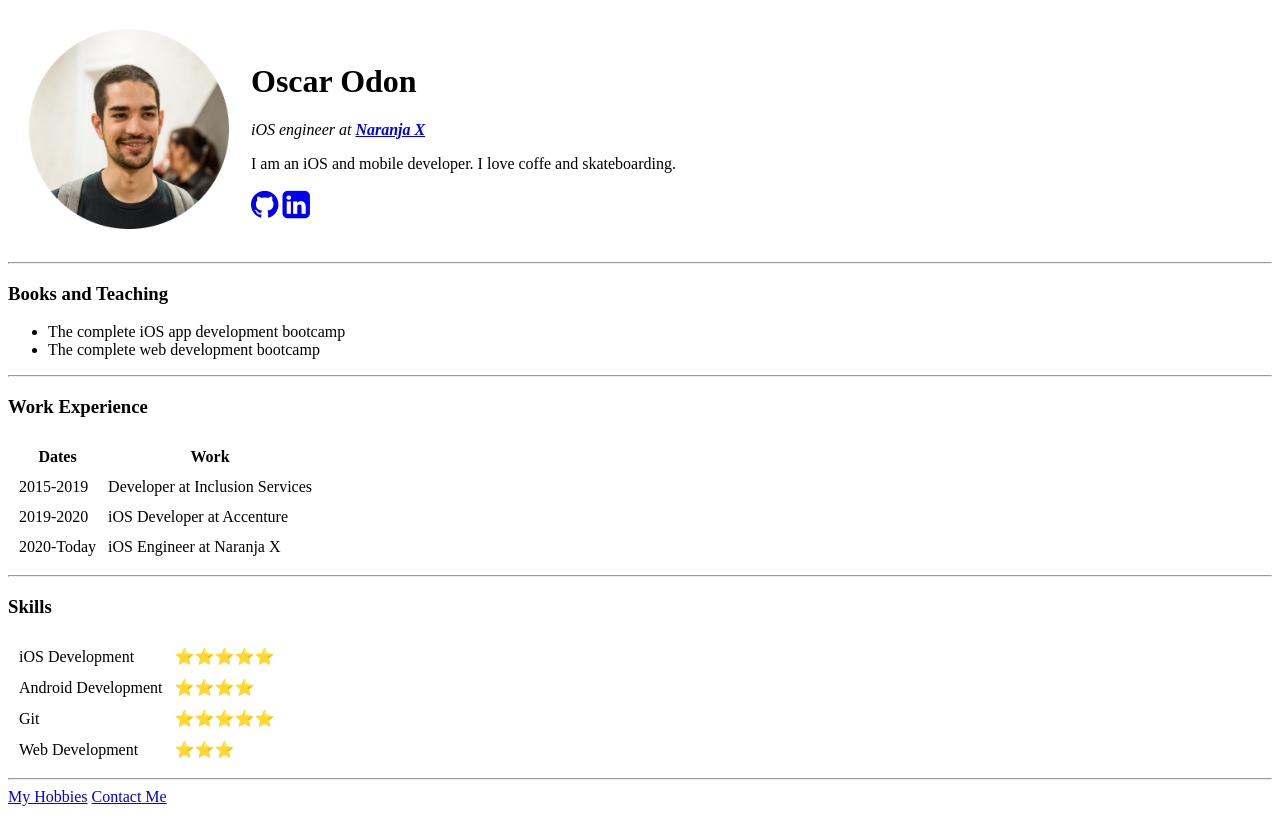
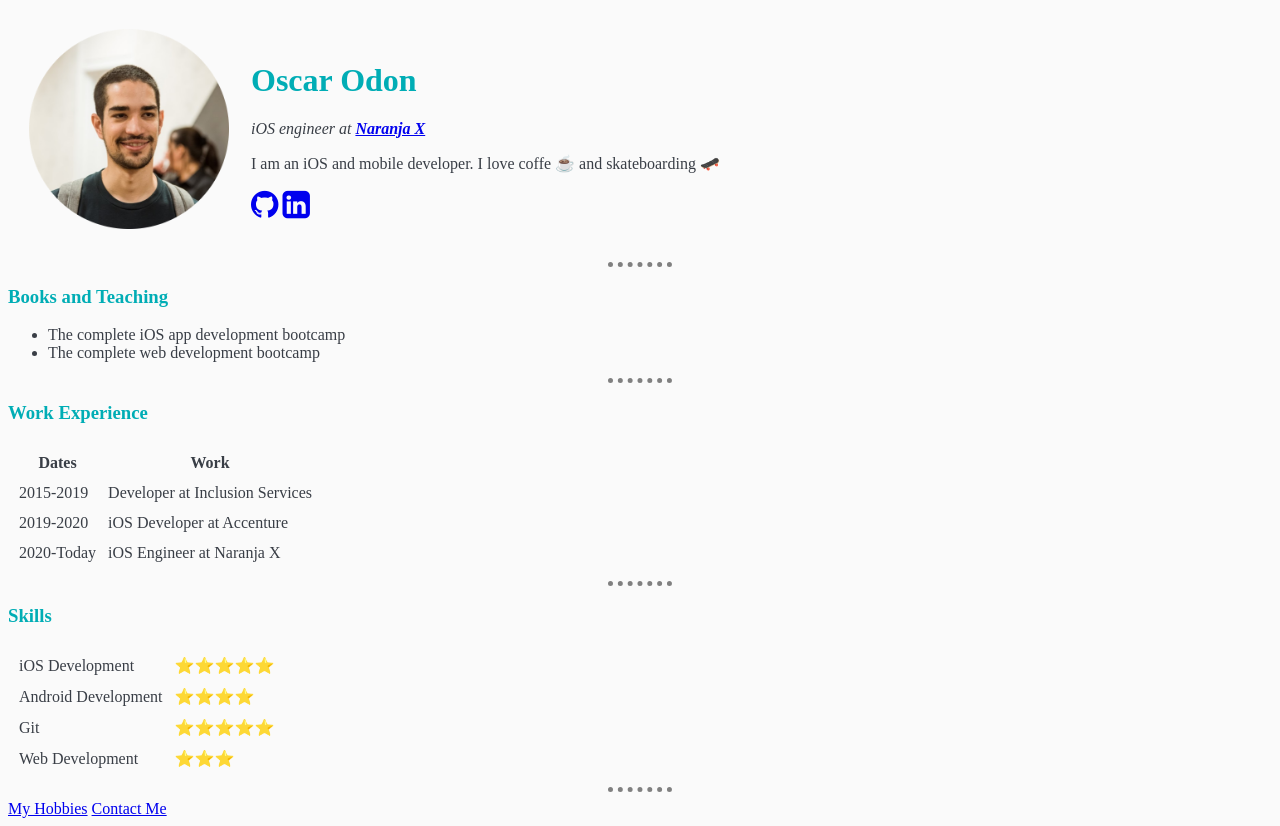
Before and after one commit to oscarodon19/cv, a plain HTML site: page index.html in a window 1280 px wide. Drawn offline with Linux system fonts and the light colour scheme.

Commit message:
Update webpage style

```diff
--- /dev/null
+++ b/css/styles.css
@@ -0,0 +1,26 @@
+
+body {
+    background-color: #fafafa;
+    color: #393e46;
+}
+
+h1 {
+    color: #00adb5;
+}
+
+h3 {
+    color: #00adb5;
+}
+
+hr {
+    border-style: none;
+    border-top-style: dotted;
+    border-color: gray;
+    border-width: 5px;
+    width: 5%;
+}
+
+img {
+    width: 200px;
+    height: 200px;
+}
--- a/index.html
+++ b/index.html
@@ -4,16 +4,17 @@
         <meta charset="UTF-8">
         <meta name="viewport" content="width=device-width, initial-scale=1.0">
         <link rel="stylesheet" href="https://maxcdn.bootstrapcdn.com/font-awesome/4.4.0/css/font-awesome.min.css">
+        <link rel="stylesheet" href="css/styles.css">
         <title>Oscar's Personal Site</title>
     </head>
     <body>
         <table cellspacing="20">
             <tr>
-                <td><img src="Images/oscar-circle.png" alt="Oscar profile picture" width="200" height="200"></td>
+                <td><img src="images/oscar-circle.png" alt="Oscar profile picture"></td>
                 <td>
                     <h1>Oscar Odon</h1>
                     <p><em>iOS engineer at <strong><a href="https://www.naranjax.com">Naranja X</a></strong></em></p>
-                    <p>I am an iOS and mobile developer. I love coffe and skateboarding.</p>
+                    <p>I am an iOS and mobile developer. I love coffe ☕️ and skateboarding 🛹</p>
                     <a href="https://github.com/oscarodon19"><i class="fa fa-github fa-2x"></i></a>
                     <a href="https://www.linkedin.com/feed/"><i class="fa fa-linkedin-square fa-2x"></i></a>
                 </td>
```
Also changed, not shown: contact-me.html (+1 -0 lines), hobbies.html (+1 -0 lines), images/oscar-circle.png (added), images/oscar.PNG (added).
